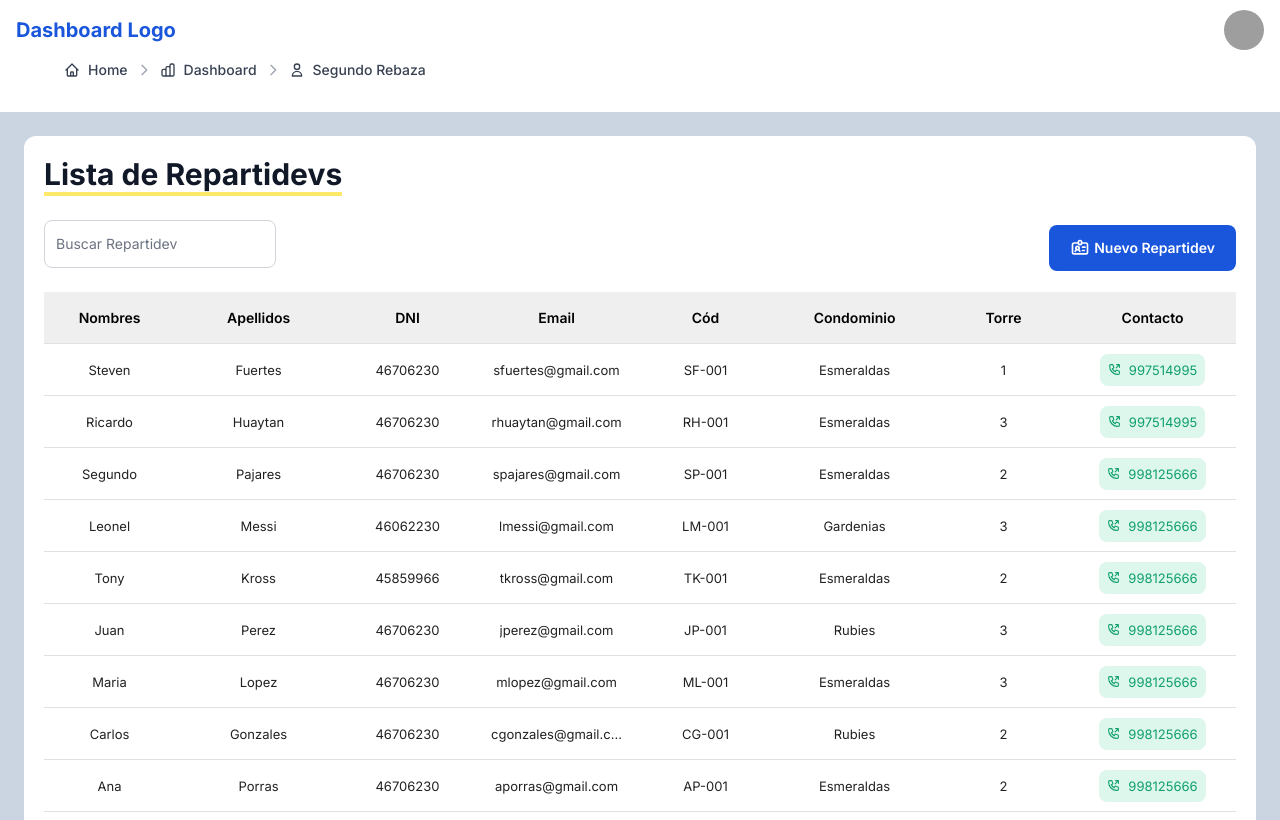
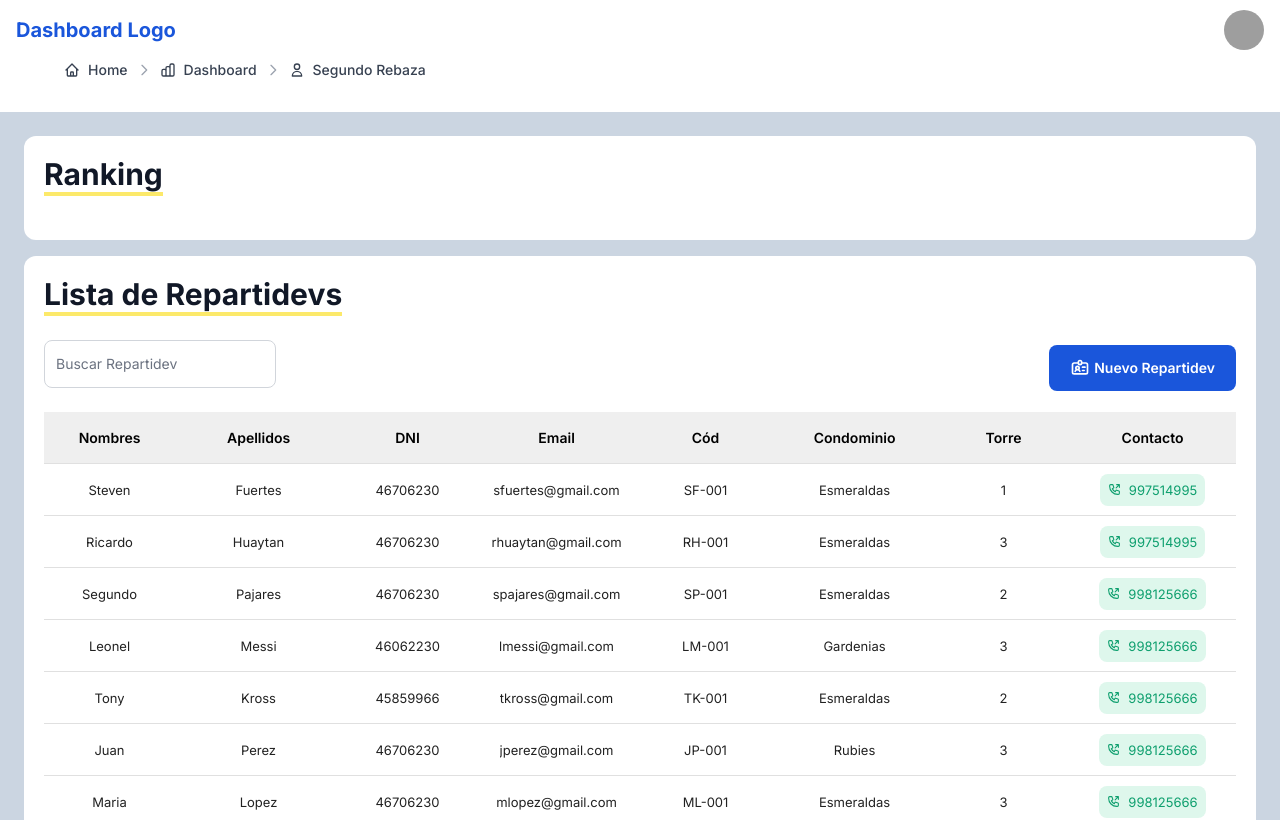
Before and after one commit to SegundoRP/ican_project, a Next.js app in the folder frontend/: page /dashboard/repartidevs in a window 1280 px wide. Shown: the top 820 px of the page. Built offline with nearby package versions, Linux system fonts and the light colour scheme; grey boxes are pictures that could not be loaded.

Commit message:
feat: :sparkles: Se creo el componente DataRankingRepartidev para ser agregado a la pagina de repartidevs

```diff
--- a/frontend/src/app/dashboard/repartidevs/page.jsx
+++ b/frontend/src/app/dashboard/repartidevs/page.jsx
@@ -5,6 +5,12 @@ import React from 'react'
 export default function pageRepartidevs() {
   return (
     <main className="mt-28 p-4 sm:p-6 bg-slate-300">
+      <section className="bg-white rounded-xl mb-4 p-5">
+        <header className="flex justify-center sm:justify-start text-3xl font-bold text-gray-900 border-b-4 border-yellow-200 mb-6 sm:inline-block">
+          Ranking
+        </header>
+
+      </section>
       <section className="flex flex-col gap-5 lg:grid 2xl:grid-cols-7">
         <article className="bg-white p-5 rounded-xl lg:grid 2xl:col-span-6">
           <div>
--- /dev/null
+++ b/frontend/src/components/dashboard/tablas/DataRankingRepartidev.jsx
@@ -0,0 +1,9 @@
+import React from 'react'
+
+export default function DataRankingRepartidev() {
+  return (
+    <div>
+
+    </div>
+  )
+}
```
